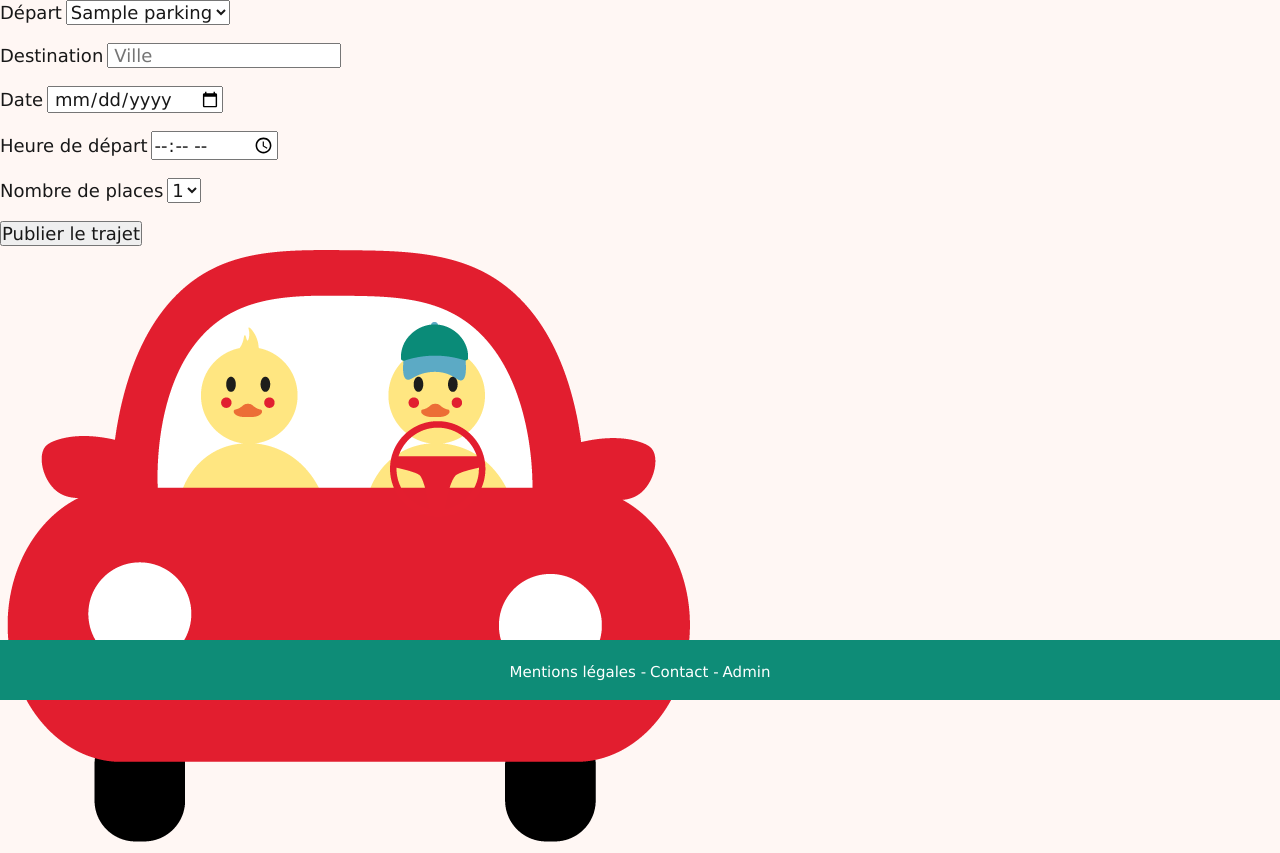
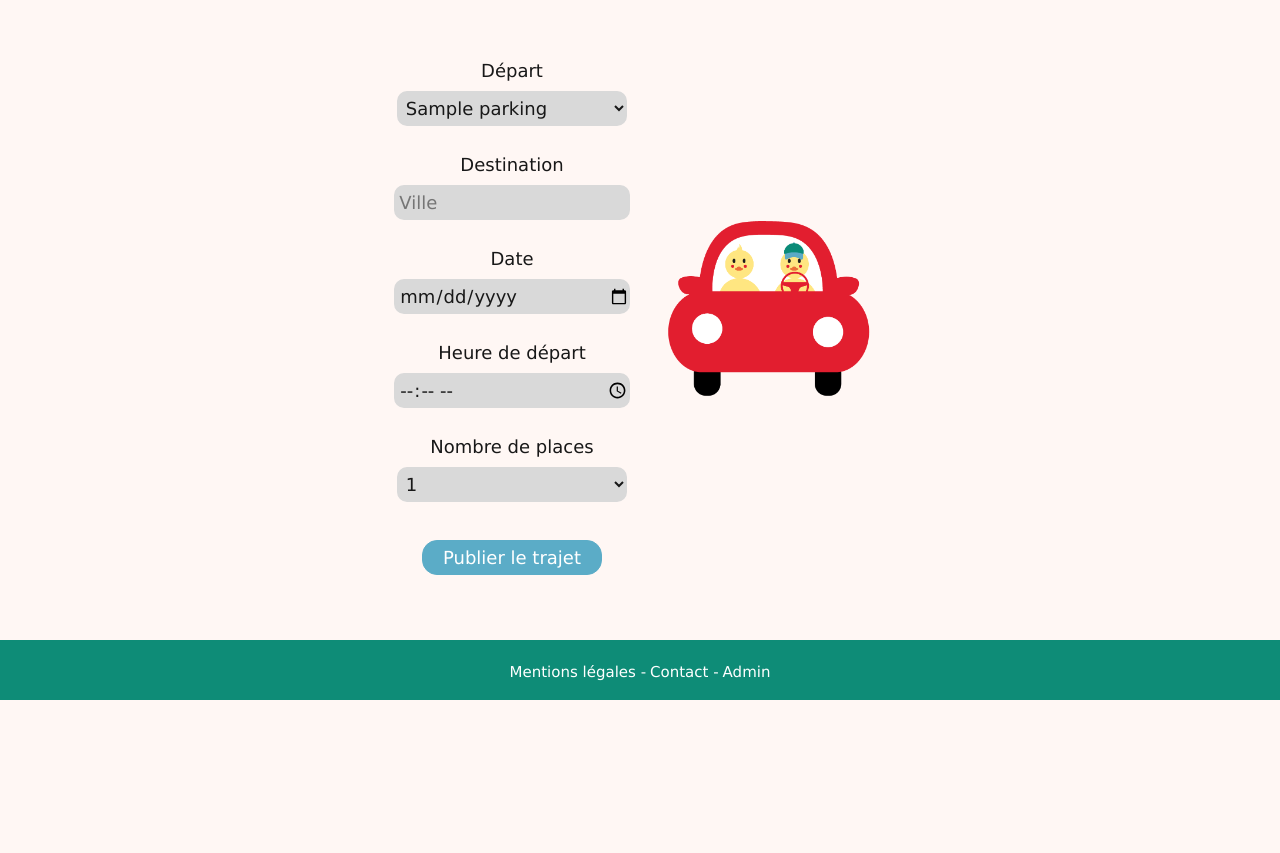
Before and after one commit to SomebirdFaust/sae202, a PHP site: page /publierTrajet.php in a window 1280 px wide. Shown: the part 100-953 px from the top of the page. After the commit the page ends 800 px from the top, so only its background shows below. Run offline with PHP 8.4, Linux system fonts and the light colour scheme; tables that the repository leaves empty or names only in its code hold one stand-in row (values such as "Sample post"); some web fonts are replaced.

Commit message:
publier trajet ok

```diff
--- a/css/styles.css
+++ b/css/styles.css
@@ -903,7 +903,8 @@ footer ul{
     #index_inscription button, #trajet_submit input,
     #inscription_submit input, #modif_profil_enregistrer input,
     #modif_profil_supprimer input, #annul_reservation button,
-    #modif_trajet_suppr input, #bouton_modif button, #bouton_deconnexion button{
+    #modif_trajet_suppr input, #bouton_modif button,
+    #bouton_deconnexion button, #publier_trajet_submit input{
       width: auto;
       padding: 0 20px;
       height: 35px;
@@ -916,7 +917,7 @@ footer ul{
     #submit_connexion, #submit_contact input, #index_connexion button,
     #index_inscription button, #trajet_submit input,
     #inscription_submit input, #modif_profil_enregistrer input,
-    #bouton_modif button{
+    #bouton_modif button, #publier_trajet_submit input{
       background-color: #5bacc7;
       border: 1px solid #5bacc7;
     }
@@ -1419,5 +1420,56 @@ footer ul{
       margin-top: 50px;
     }
 
+  /* PAGE PUBLIER TRAJET */
+
+  #publier_trajet{
+    width: 40%;
+    margin: auto;
+    margin-top: 60px;
+  }
+
+  #publier_trajet form{
+    display: flex;
+    justify-content: space-between;
+  }
+
+  #champs{
+    width: 50%;
+    text-align: center;
+  }
+
+  #champs input, #champs select{
+    width: 90% !important;
+  }
+
+  #publier_trajet_img{
+    width: 40%;
+    margin: auto;
+    margin-top: 10px;
+  }
+
+  #publier_trajet_img img{
+    width: 100%;
+    margin-top: 150px;
+  }
+
+  input#heure.input{
+    padding-left: 5px;
+  }
+
+  #publier_trajet_voiture{
+    text-align: center;
+  }
+
+  #publier_trajet_submit{
+    text-align: center;
+  }
+
+  #publier_trajet_submit input{
+    width: auto !important;
+  }
+
+
+
 
 }
--- a/publierTrajet.php
+++ b/publierTrajet.php
@@ -13,8 +13,9 @@ require 'header.php';
 <body>
     <div id="publier_trajet">
         <form action="publierTrajetVerif.php" method="POST">
-            <label for="depart">Départ</label>
-            <select class="input" name="depart" id="depart" required>
+            <div id="champs">
+                <label for="depart">Départ</label><br>
+                <select class="input input_pc" name="depart" id="depart" required>
                     <?php
                     $mabd = connexionBD();
                     $requete = $mabd->query("SELECT park_nom FROM parkings");
@@ -25,17 +26,17 @@ require 'header.php';
                     ?>
                 </select><br><br>
 
-            <label for="nom">Destination</label>
-            <input class="input" type="text" id="dest" name="dest" required placeholder="Ville"><br><br>
+                <label for="nom">Destination</label><br>
+                <input class="input input_pc" type="text" id="dest" name="dest" required placeholder="Ville"><br><br>
 
-            <label for="date">Date</label>
-            <input class="input" type="date" id="date" name="date" required><br><br>
+                <label for="date">Date</label><br>
+                <input class="input input_pc" type="date" id="date" name="date" required><br><br>
 
-            <label for="heure">Heure de départ</label>
-            <input class="input" type="time" id="heure" name="heure" required><br><br>
+                <label for="heure">Heure de départ</label><br>
+                <input class="input input_pc" type="time" id="heure" name="heure" required><br><br>
 
-            <label for="places">Nombre de places</label>
-            <select class="input" name="places" id="places" required>
+                <label for="places">Nombre de places</label><br>
+                <select class="input input_pc" name="places" id="places" required>
                     <?php
                     for ($i = 1; $i <= 9; $i++) {
                         echo "<option value='$i'>$i</option>";
@@ -55,6 +56,7 @@ require 'header.php';
                 <div id="publier_trajet_submit">
                     <input type='submit' value='Publier le trajet'>
                 </div>
+            </div>
 
             <div id="publier_trajet_img">
                 <img src="img/pub_traj.png" alt="illustration voiture">
```
Lines whose indentation alone changed are shown as unchanged.
